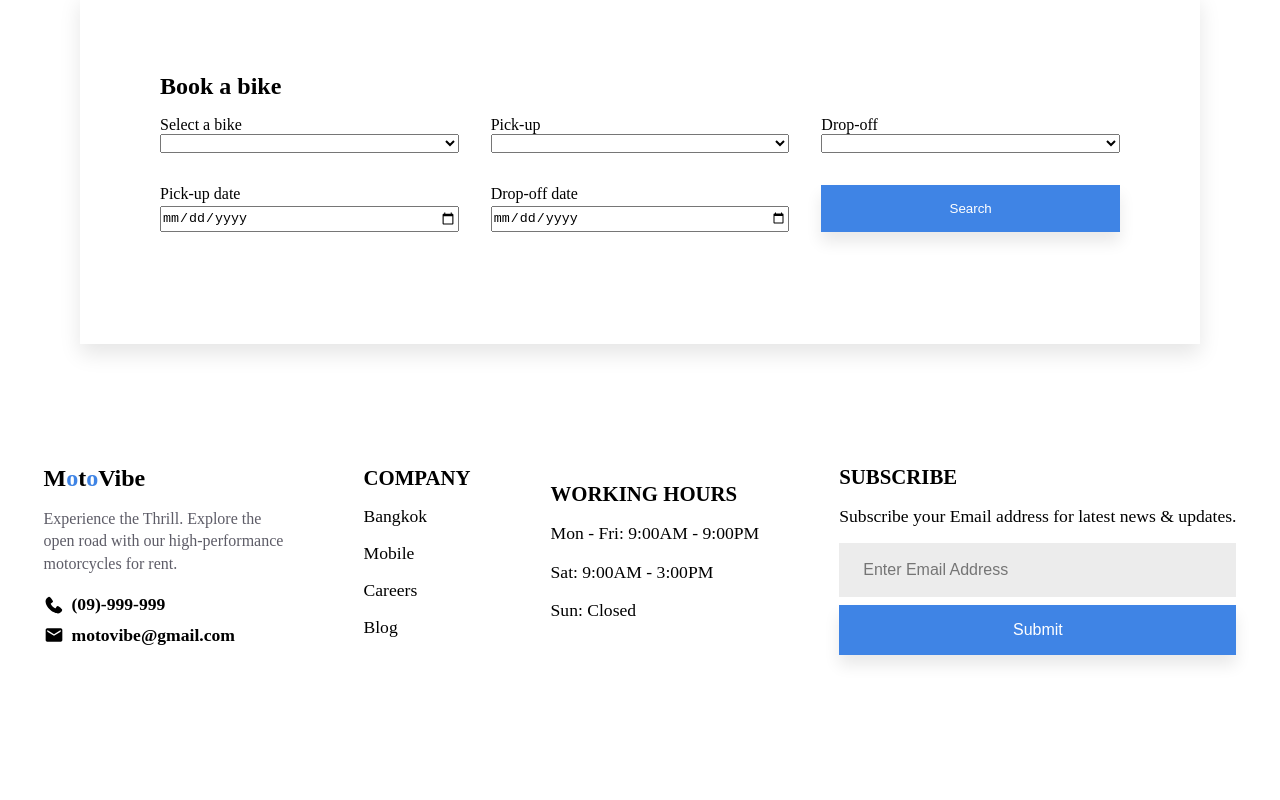
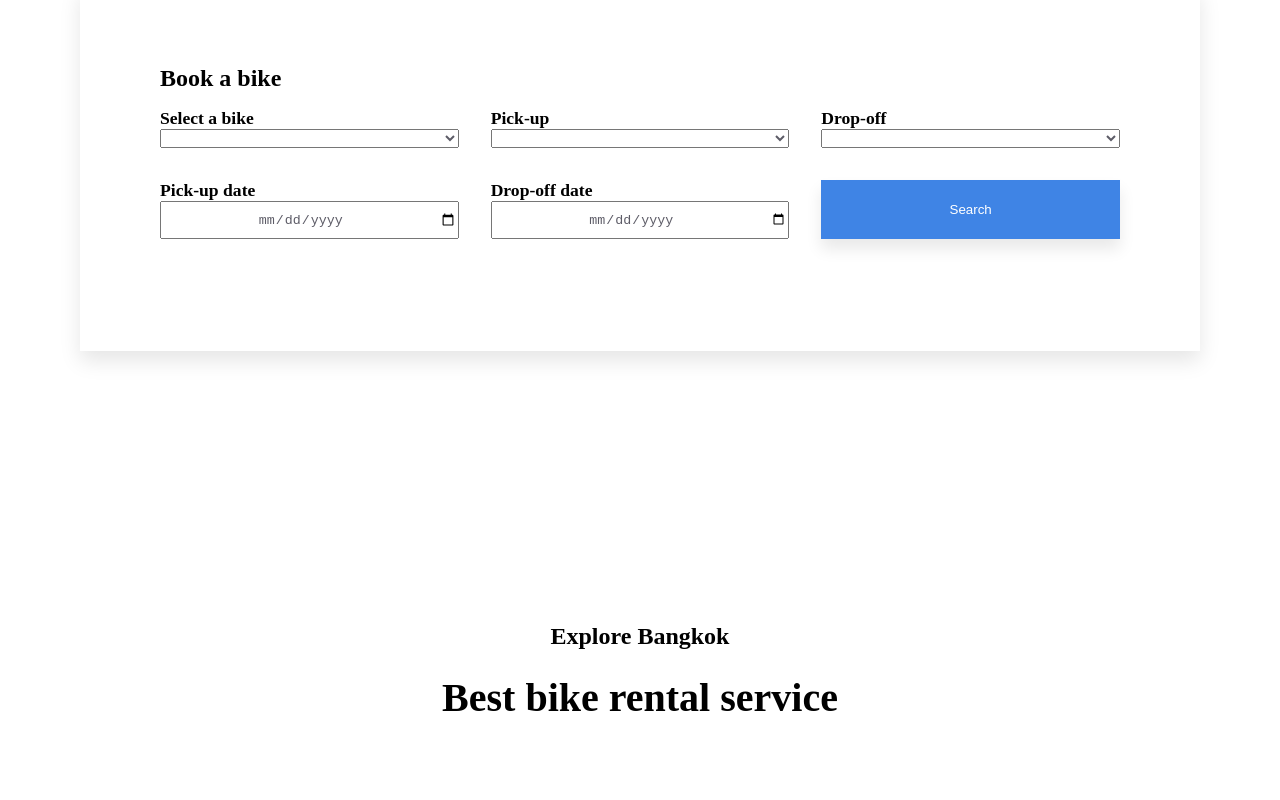
Before and after one commit to OnigiriKing/moto-vibe, a React (Create React App) app: page / in a window 1280 px wide. Shown: the part 720-1520 px from the top of the page. Before the commit the page ends 1456 px from the top, so only its background shows below. Built offline with nearby package versions, Linux system fonts and the light colour scheme.

Commit message:
Advantages created, footer fix

```diff
--- a/src/pages/homePage/HomePage.jsx
+++ b/src/pages/homePage/HomePage.jsx
@@ -1,5 +1,6 @@
 import Welcome from "./components/Welcome"
 import { Request } from "./components/Request"
+import Advantages from "./components/Advantages"
 
 
 export default function HomePage() {
@@ -8,6 +9,7 @@ export default function HomePage() {
         <div id="home-page">
         <Welcome />
         <Request />
+        <Advantages />
         </div>
     )
 }
--- /dev/null
+++ b/src/pages/homePage/components/Advantages.jsx
@@ -0,0 +1,17 @@
+
+
+export default function Advantages() {
+
+
+    return (
+      <div id="advantages-screen">
+        <h2>Explore Bangkok</h2>
+        <h1>Best bike rental service</h1>
+        <div className="advantages-list">
+          <div></div>
+          <div></div>
+          <div></div>
+        </div>
+      </div>
+    );
+}
--- a/src/styles/footerStyle/_footer.scss
+++ b/src/styles/footerStyle/_footer.scss
@@ -53,7 +53,6 @@
 
     a {
       display: flex;
-      align-items: center;
       gap: 0.5rem;
       margin-bottom: 0.6rem;
       font-weight: 600;
@@ -96,6 +95,7 @@
   }
 
   .footer-work-time {
+    padding-bottom: 1.9rem;
     h3 {
       font-size: $h3-size;
       margin-bottom: 1rem;
--- a/src/styles/homePage/_homeStyle.scss
+++ b/src/styles/homePage/_homeStyle.scss
@@ -142,7 +142,22 @@
 
       div {
         display: grid;
+
+        label {
+          font-size: $h4-size;
+          font-weight: 600
+        }
+
+        select, input {
+          color: $grayText;
+        }
+
+        input {
+          text-align: center;
+          padding: .5rem 0;
+        }
     }
+
 
     button {
       @include button-style;
@@ -152,3 +167,27 @@
   }
 
 }
+
+
+//! Advantages screen
+
+#advantages-screen {
+
+  height: 75vh;
+  width: 100%;
+  display: flex;
+  flex-direction: column;
+  justify-content: center;
+  align-items: center;
+  row-gap: 1.5rem;
+
+  h2 {
+    font-size: $h2-size;
+
+  }
+  h1 {
+    font-size: $h1-size;
+  }
+
+
+}
```
Also changed, not shown: src/dist/style.css, 1 other file (tests, documents, lock files or other folders).
